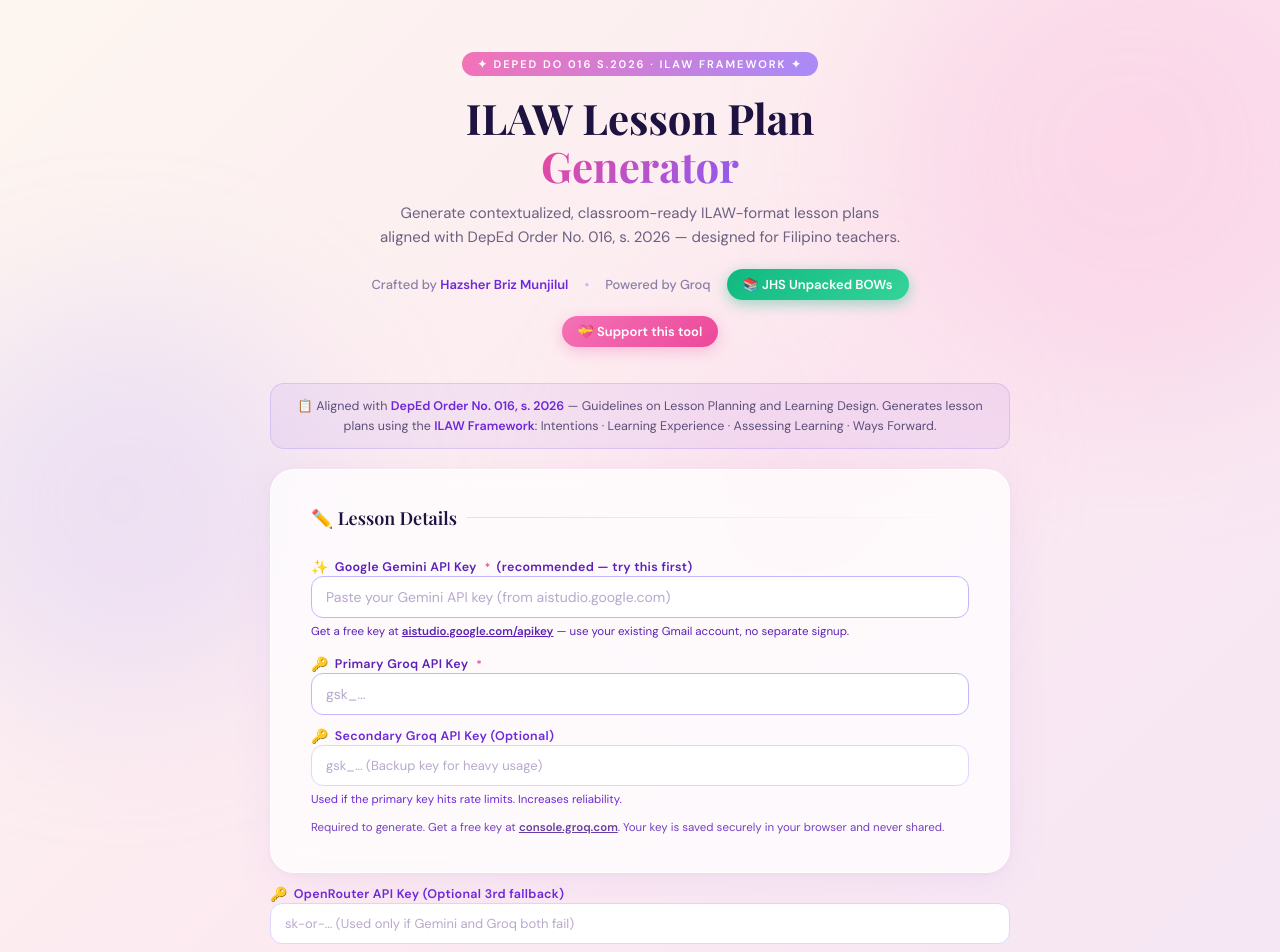
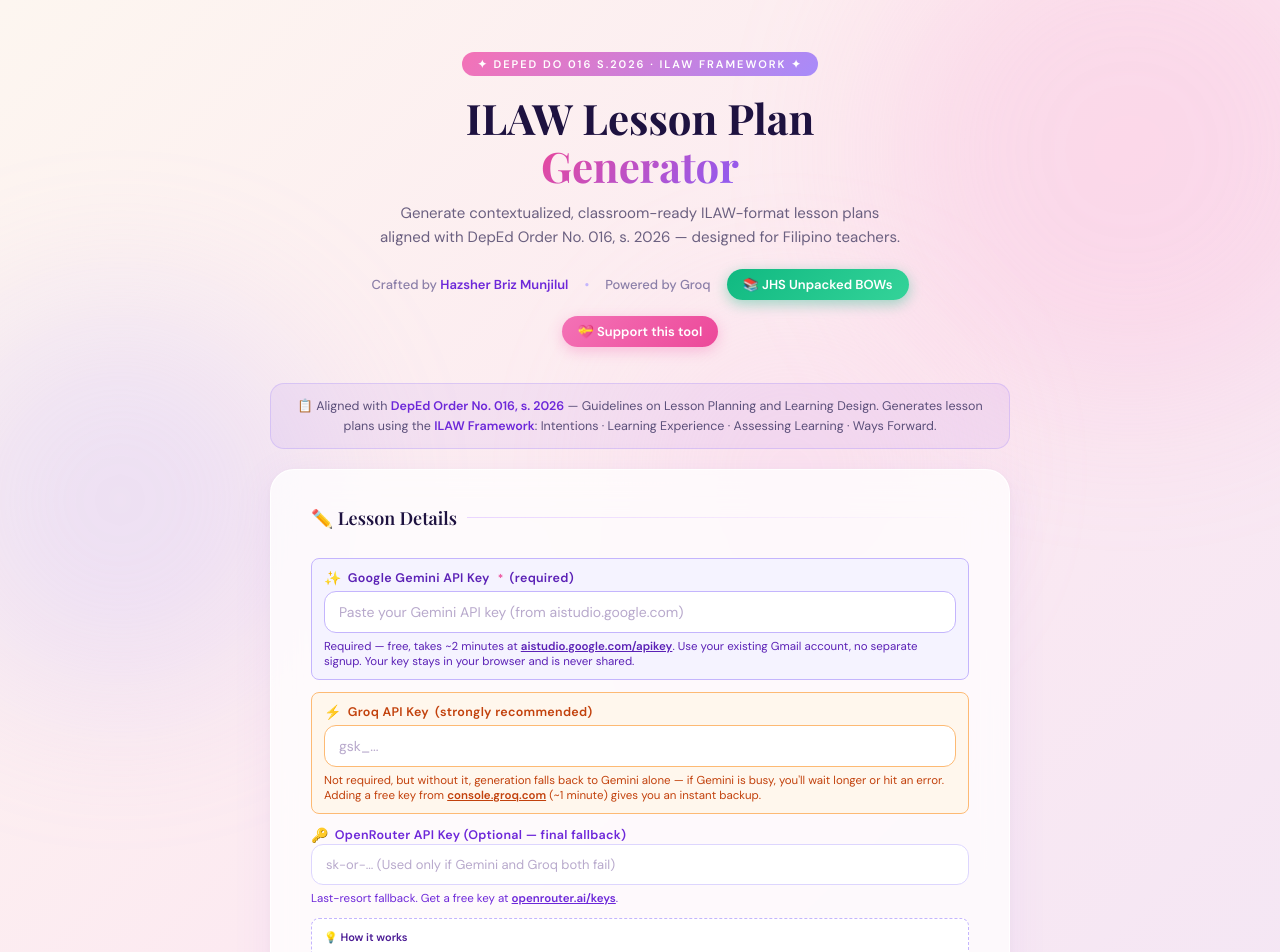
Before and after one commit to hazshermunjilul001-boop/ilaw, a Next.js app: page / in a window 1280 px wide. Shown: the top 952 px of the page. Built offline with nearby package versions, Linux system fonts and the light colour scheme.

Commit message:
page change

```diff
--- a/app/page.tsx
+++ b/app/page.tsx
@@ -13,10 +13,9 @@ export default function Home() {
     schoolCity: '',
   });
 
-  // ── BYOK: Gemini first, then Groq, then OpenRouter ──────────────────
+  // ── BYOK: Gemini (required), Groq (recommended), OpenRouter (final fallback) ──
   const [geminiKey, setGeminiKey] = useState('');
-  const [apiKey, setApiKey] = useState('');       // Groq primary
-  const [apiKey2, setApiKey2] = useState('');     // Groq secondary
+  const [apiKey, setApiKey] = useState('');       // Groq
   const [openrouterKey, setOpenrouterKey] = useState('');
 
   useEffect(() => {
@@ -25,9 +24,6 @@ export default function Home() {
 
     const savedKey = localStorage.getItem('ilaw_groq_api_key');
     if (savedKey) setApiKey(savedKey);
-
-    const savedKey2 = localStorage.getItem('ilaw_groq_api_key_2');
-    if (savedKey2) setApiKey2(savedKey2);
 
     const savedOpenrouter = localStorage.getItem('ilaw_openrouter_api_key');
     if (savedOpenrouter) setOpenrouterKey(savedOpenrouter);
@@ -43,12 +39,6 @@ export default function Home() {
     const val = e.target.value;
     setApiKey(val);
     localStorage.setItem('ilaw_groq_api_key', val);
-  };
-
-  const handleKey2Change = (e: React.ChangeEvent<HTMLInputElement>) => {
-    const val = e.target.value;
-    setApiKey2(val);
-    localStorage.setItem('ilaw_groq_api_key_2', val);
   };
 
   const handleOpenrouterKeyChange = (e: React.ChangeEvent<HTMLInputElement>) => {
@@ -88,7 +78,7 @@ export default function Home() {
 
     try {
       // Prepare payload including BOTH API Keys
-      const payload = { ...form, geminiKey, apiKey, apiKey2, openrouterKey };
+      const payload = { ...form, geminiKey, apiKey, openrouterKey };
 
       // ── 3 staggered API calls ──
       // Spaced out (not fired all at once) so a single click doesn't spend
@@ -180,10 +170,11 @@ export default function Home() {
     setTimeout(() => setCopied(false), 2000);
   };
 
-  // ── VALIDATION: no API key is strictly required ─────────────────────
-  // Gemini is now the primary provider (server-side fallback keys cover
-  // teachers who haven't added their own). Groq is a thin last-resort
-  // backup, so it should never block generation.
+  // ── VALIDATION: Gemini key is required ───────────────────────────────
+  // Gemini is the primary provider and where shared-quota pressure lives.
+  // Requiring teachers to bring their own key keeps the app free and fast
+  // for everyone instead of everyone quietly riding the shared backup.
+  // Groq/OpenRouter remain optional extra-reliability add-ons.
   const allFilled =
     form.lessonName &&
     form.learningArea &&
@@ -191,7 +182,8 @@ export default function Home() {
     form.gradeSection &&
     form.sessions &&
     form.competency &&
-    form.schoolCity;
+    form.schoolCity &&
+    geminiKey;
 
   // ── Field definitions ──
   const fields = [
@@ -728,9 +720,15 @@ export default function Home() {
             </div>
 
             {/* ── API KEY INPUTS ── */}
-            <label className="field-label" style={{ color: '#5b21b6' }}>
+            <div style={{
+              padding: '10px 12px',
+              background: '#f5f3ff',
+              border: '1px solid #c4b5fd',
+              borderRadius: 8,
+            }}>
+              <label className="field-label" style={{ color: '#5b21b6', marginBottom: 4 }}>
                 <span className="icon">✨</span>
-                Google Gemini API Key <span className="req">*</span> (recommended — try this first)
+                Google Gemini API Key <span className="req">*</span> <span style={{ fontWeight: 700 }}>(required)</span>
               </label>
               <input
                 type="password"
@@ -740,66 +738,49 @@ export default function Home() {
                 onChange={handleGeminiKeyChange}
                 style={{ background: '#fff', borderColor: '#c4b5fd' }}
               />
-              <p className="req-note" style={{ marginTop: 6, marginBottom: 16, color: '#5b21b6' }}>
-                Get a free key at{' '}
+              <p className="req-note" style={{ marginTop: 6, marginBottom: 0, color: '#5b21b6' }}>
+                Required — free, takes ~2 minutes at{' '}
                 <a href="https://aistudio.google.com/apikey" target="_blank" rel="noopener noreferrer" style={{ color: '#5b21b6', fontWeight: 600 }}>
                   aistudio.google.com/apikey
-                </a>{' '}
-                — use your existing Gmail account, no separate signup.
+                </a>
+                . Use your existing Gmail account, no separate signup. Your key stays in your browser and is never shared.
               </p>
+            </div>
 
-              <label className="field-label" style={{ color: '#5b21b6' }}>
-                <span className="icon">🔑</span>
-                Primary Groq API Key <span className="req">*</span>
-              </label>
-              <input
-                type="password"
-                className="field-input"
-                placeholder="gsk_..."
-                value={apiKey}
-                onChange={handleKeyChange}
-                style={{ background: '#fff', borderColor: '#c4b5fd' }}
-              />
-
-              {/* ── SECONDARY GROQ API KEY ── */}
-              <div style={{ marginTop: 12 }}>
-                 <label className="field-label" style={{ color: '#6d28d9' }}>
-                  <span className="icon">🔑</span>
-                  Secondary Groq API Key (Optional)
+              <div style={{
+                marginTop: 12,
+                padding: '10px 12px',
+                background: '#fff7ed',
+                border: '1px solid #fdba74',
+                borderRadius: 8,
+              }}>
+                <label className="field-label" style={{ color: '#c2410c', marginBottom: 4 }}>
+                  <span className="icon">⚡</span>
+                  Groq API Key <span style={{ fontWeight: 700 }}>(strongly recommended)</span>
                 </label>
                 <input
                   type="password"
                   className="field-input"
-                  placeholder="gsk_... (Backup key for heavy usage)"
-                  value={apiKey2}
-                  onChange={handleKey2Change}
-                  style={{ background: '#fff', borderColor: '#ddd6fe', fontSize: '13px' }}
+                  placeholder="gsk_..."
+                  value={apiKey}
+                  onChange={handleKeyChange}
+                  style={{ background: '#fff', borderColor: '#fdba74' }}
                 />
-                <p className="req-note" style={{ marginTop: 6, color: '#6d28d9' }}>
-                  Used if the primary key hits rate limits. Increases reliability.
+                <p className="req-note" style={{ marginTop: 6, marginBottom: 0, color: '#c2410c' }}>
+                  Not required, but without it, generation falls back to Gemini alone — if Gemini is
+                  busy, you'll wait longer or hit an error. Adding a free key from{' '}
+                  <a href="https://console.groq.com" target="_blank" rel="noopener noreferrer" style={{ color: '#c2410c', fontWeight: 600 }}>
+                    console.groq.com
+                  </a>{' '}
+                  (~1 minute) gives you an instant backup.
                 </p>
               </div>
 
-              {/* ── ADDED INFO TEXT ── */}
-              <p style={{ fontSize: 11.5, color: '#5b21b6', margin: '12px 0 0 0', lineHeight: 1.5, opacity: 0.85 }}>
-                Required to generate. Get a free key at{' '}
-                <a
-                  href="https://console.groq.com"
-                  target="_blank"
-                  rel="noopener noreferrer"
-                  style={{ color: '#4c1d95', textDecoration: 'underline', fontWeight: 600 }}
-                >
-                  console.groq.com
-                </a>
-                . Your key is saved securely in your browser and never shared.
-              </p>
-            </div>
-
-              {/* ── OPENROUTER API KEY (Optional 3rd fallback) ── */}
+              {/* ── OPENROUTER API KEY (Final fallback) ── */}
               <div style={{ marginTop: 12 }}>
                  <label className="field-label" style={{ color: '#6d28d9' }}>
                   <span className="icon">🔑</span>
-                  OpenRouter API Key (Optional 3rd fallback)
+                  OpenRouter API Key (Optional — final fallback)
                 </label>
                 <input
                   type="password"
@@ -829,18 +810,19 @@ export default function Home() {
                  lineHeight: 1.5
               }}>
                  <div style={{ fontWeight: 700, marginBottom: 4, display: 'flex', alignItems: 'center', gap: 4 }}>
-                    💡 Recommended Setup
-                 </div>
-                 <div style={{ marginBottom: 4 }}>
-                    <strong>Casual Use:</strong> Using 2 keys from 1 email is fine. It prevents the app from crashing if one key fails.
+                    💡 How it works
                  </div>
                  <div>
-                    <strong>Heavy Use:</strong> Create a second Groq account (using a different email or +alias) and use that key as your Secondary API Key. This makes the app extremely powerful and efficient.
+                    Gemini is tried first, Groq is used if Gemini fails or is busy, and OpenRouter is the
+                    final fallback if both fail. Adding all three keys gives you the most reliable, fastest
+                    generations — but only Gemini is required.
                  </div>
               </div>
 
+            </div>
+
             <p className="req-note" style={{ marginBottom: 18 }}>
-              Fields marked <span>*</span> are required to generate your lesson plan.
+              Fields marked <span>*</span> (including your Gemini API key) are required to generate your lesson plan.
             </p>
 
             <div className="fields-grid">
@@ -895,7 +877,7 @@ export default function Home() {
               {!allFilled && !loading && (
                 <>
                   <p className="req-note" style={{ marginTop: 10, textAlign: 'center' }}>
-                    Please fill in all required fields <span>*</span> and add your <span>API Key</span> to enable generation.
+                    Please fill in all required fields <span>*</span> and add your Gemini API key to enable generation.
                   </p>
                   <p className="req-note" style={{ marginTop: 10, textAlign: 'center' }}>
                     <strong>"If you get an error, wait 1 minute before trying again. The system needs to cool down."</strong>
@@ -995,7 +977,6 @@ export default function Home() {
                                 sessions: form.sessions,
                                 geminiKey: geminiKey,
                                 apiKey: apiKey,
-                                apiKey2: apiKey2,
                                 openrouterKey: openrouterKey, // <--- ADDED: Send 2nd key
                               }),
                             });
@@ -1047,7 +1028,6 @@ export default function Home() {
                                 sessions: form.sessions,
                                 geminiKey: geminiKey,
                                 apiKey: apiKey,
-                                apiKey2: apiKey2,
                                 openrouterKey: openrouterKey, // <--- ADDED: Send 2nd key
                               }),
                             });
```
